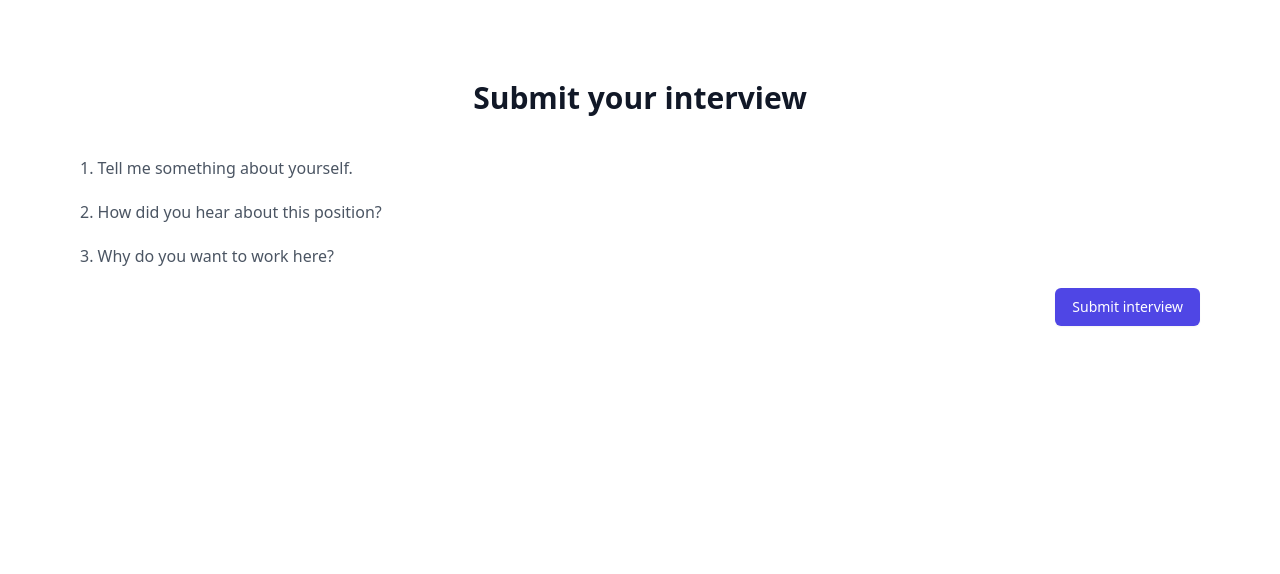
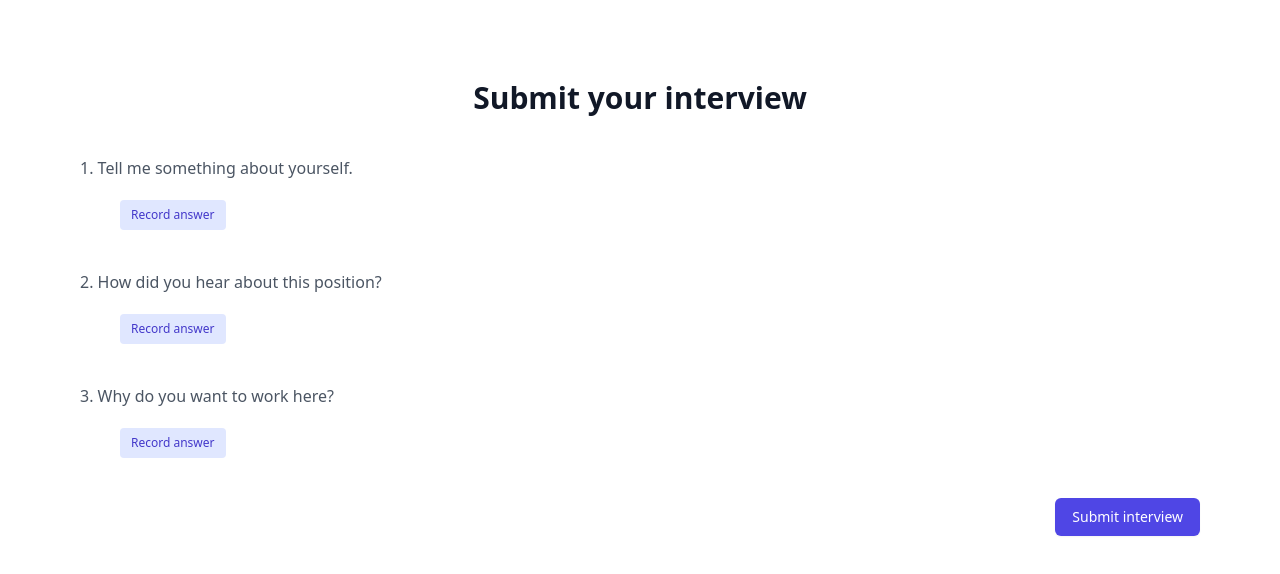
Before and after one commit to ngunyimacharia/nuxtjs-video-interviews, a Nuxt app: page / in a window 1280 px wide. Shown: the top 574 px of the page. Built offline with nearby package versions, Linux system fonts and the light colour scheme.

Commit message:
Record and store responses

```diff
--- a/pages/index.vue
+++ b/pages/index.vue
@@ -5,6 +5,16 @@
     </h1>
     <div class="my-5" v-for="(question,index) in questions" :key="index">
       <h2 class=" leading-6 text-gray-600">{{index+1}}. {{question.question}}</h2>
+      <div class="mx-10">
+        <video v-if="!question.recording && question.answer" class="w-96 h-56 my-5 bg-gray-700" :src="question.answer" controls></video>
+        <video v-else-if="question.recording"  class="w-96 h-56 my-5 bg-gray-700" :id="`player-${index}`" controls="false"></video>
+        <button v-if="!question.recording" @click="recordAnswer(index)" type="button" class="my-5 inline-block items-center px-2.5 py-1.5 border border-transparent text-xs font-medium rounded text-indigo-700 bg-indigo-100 hover:bg-indigo-200 focus:outline-none focus:ring-2 focus:ring-offset-2 focus:ring-indigo-500">
+          {{question.answer ? 'Record again' : 'Record answer'}}
+        </button>
+        <button v-if="question.recording" @click="questions[index].recorder.stop()" type="button" class="my-5 inline-block items-center px-2.5 py-1.5 border border-transparent text-xs font-medium rounded text-indigo-700 bg-indigo-100 hover:bg-indigo-200 focus:outline-none focus:ring-2 focus:ring-offset-2 focus:ring-indigo-500">
+          Stop Recording
+        </button>
+      </div>
     </div>
     <div class="my-5 text-right">
       <button type="button" class="inline-flex items-center px-4 py-2 border border-transparent text-sm font-medium rounded-md shadow-sm text-white bg-indigo-600 hover:bg-indigo-700 focus:outline-none focus:ring-2 focus:ring-offset-2 focus:ring-indigo-500">
@@ -18,21 +28,68 @@
 <script>
 
 export default {
-  name: 'IndexPage',
   data(){
     return {
       questions:[
         {
-          question: "Tell me something about yourself."
+          question: "Tell me something about yourself.",
+          recording:false,
+          recorder:null,
+          recordedChunks:[],
+          answer:null
         },
         {
-          question: "How did you hear about this position?"
+          question: "How did you hear about this position?",
+          recording:false,
+          recorder:null,
+          recordedChunks:[],
+          answer:null
         },
         {
-          question: "Why do you want to work here?"
+          question: "Why do you want to work here?",
+          recording:false,
+          recorder:null,
+          recordedChunks:[],
+          answer:null
         },
       ]
     }
+  },
+  methods:{
+    recordAnswer(index){
+      this.questions[index].recording = true;
+      navigator.mediaDevices.getUserMedia({ audio: true, video: true }).then(
+        stream => this.handleRecordingSuccess(index,stream)
+      );
+    },
+    handleRecordingSuccess(index,stream){
+      this.questions[index].recorder = new MediaRecorder(stream);
+      document.getElementById(`player-${index}`).srcObject = stream;
+      document.getElementById(`player-${index}`).play();
+      this.questions[index].recorder.addEventListener(
+        'dataavailable',
+        e => this.handleDataAvailable(index,e)
+      );
+
+      this.questions[index].recorder.addEventListener(
+        'stop',
+        () => this.handleRecordingStopped(index,stream)
+      );
+
+      this.questions[index].recorder.start();
+    },
+    handleDataAvailable(index, e){
+        if (e.data.size > 0) {
+          this.questions[index].recordedChunks.push(e.data);
+        }
+    },
+    handleRecordingStopped(index,stream){
+        stream.getTracks().forEach(track => track.stop());
+        this.questions[index].recording = false;
+        document.getElementById(`player-${index}`).pause();
+        document.getElementById(`player-${index}`).srcObject = null;
+        this.questions[index].answer = URL.createObjectURL(new Blob(this.questions[index].recordedChunks), {type: 'video/mp4'});
+    },
   }
 }
 </script>
```
